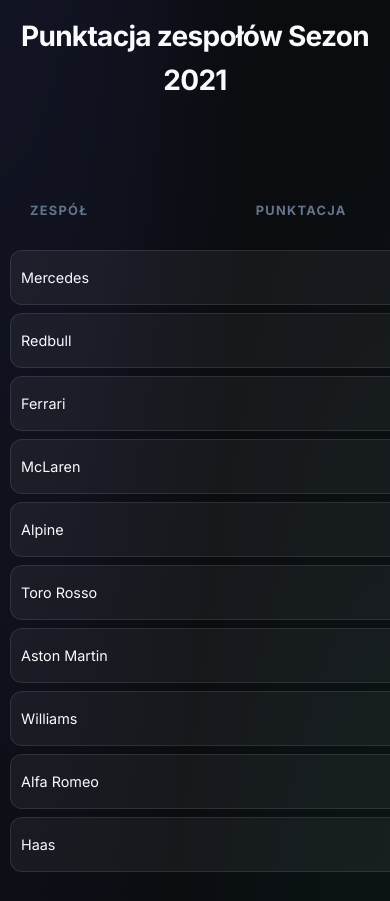
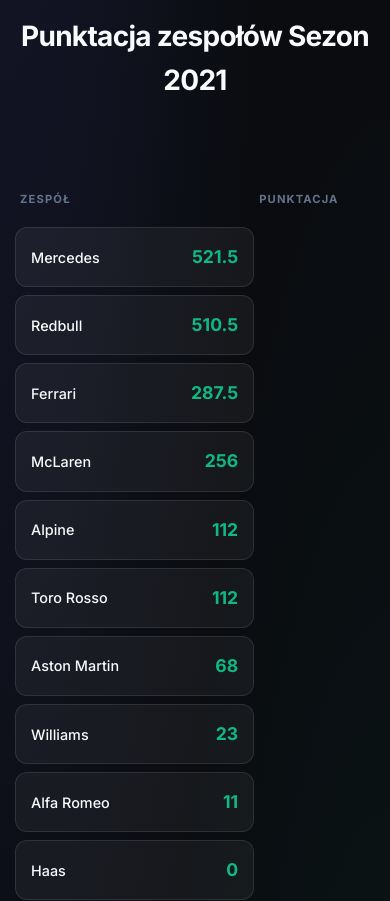
Before and after one commit to KonradChomiak/KonradChomiak.github.io, a React (Vite) app: page /#/f1 in a window 390 px wide. Shown: the part 900-1801 px from the top of the page. Built offline with nearby package versions, Linux system fonts and the light colour scheme.

Commit message:
responsive mobile fix 2

```diff
--- a/src/styles/f1.css
+++ b/src/styles/f1.css
@@ -304,6 +304,50 @@
         font-size: 1.75rem;
     }
 
+    .tableSection {
+        padding: 40px 15px;
+        overflow-x: visible;
+    }
+
+    .table {
+        min-width: 0;
+        width: 100%;
+    }
+
+    .Tablepoint th {
+        padding: 10px 5px;
+        font-size: 0.7rem;
+    }
+
+    .TableItem {
+        display: flex;
+        justify-content: space-between;
+        align-items: center;
+        background: var(--bg-card);
+        border-radius: 12px;
+        border: 1px solid var(--border-glass);
+        margin-bottom: 8px;
+    }
+
+    .TableItem td {
+        display: block;
+        background: none !important;
+        border: none !important;
+        padding: 15px !important;
+        width: auto !important;
+    }
+
+    .TableItem td:first-child {
+        font-weight: 500;
+        color: var(--text-primary);
+        text-align: left;
+    }
+
+    .TableItem td:last-child {
+        text-align: right;
+        font-size: 1.1rem;
+    }
+
     .color__div {
         flex-wrap: wrap;
         padding: 0 10px;
@@ -317,8 +361,8 @@
 
     .drivers__div {
         grid-template-columns: 1fr;
-        max-width: 320px;
-        margin: 0 auto;
+        max-width: 100%;
+        margin: 0;
     }
 }
 
```
